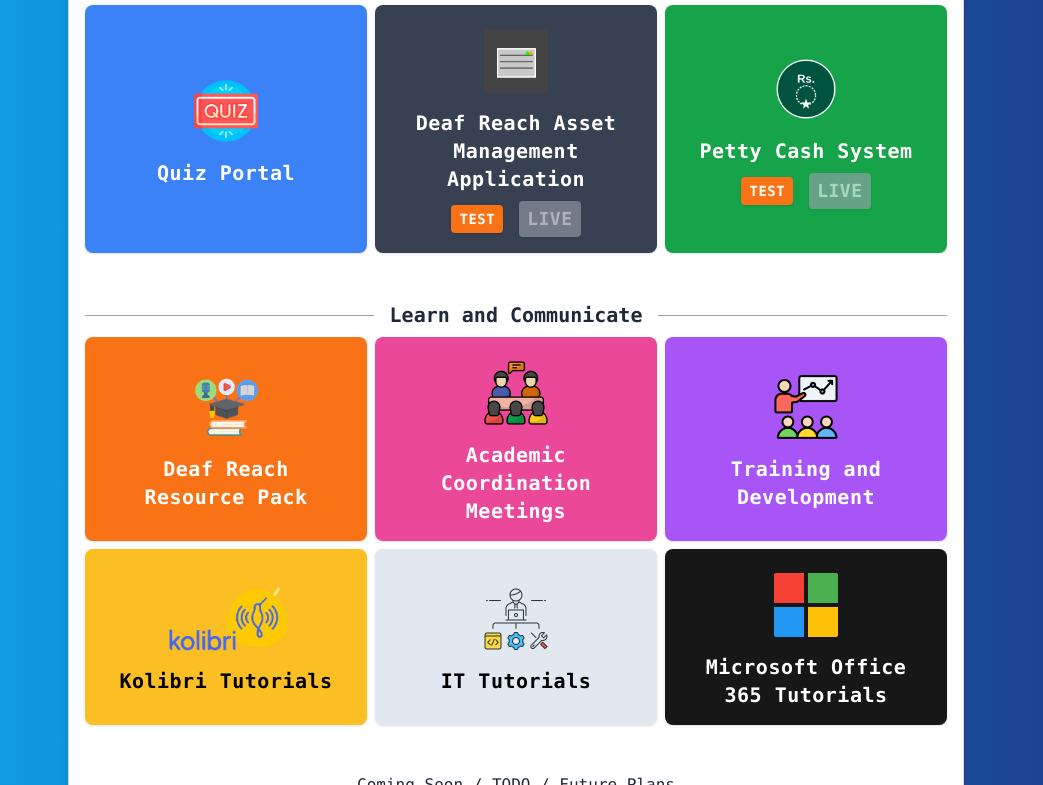
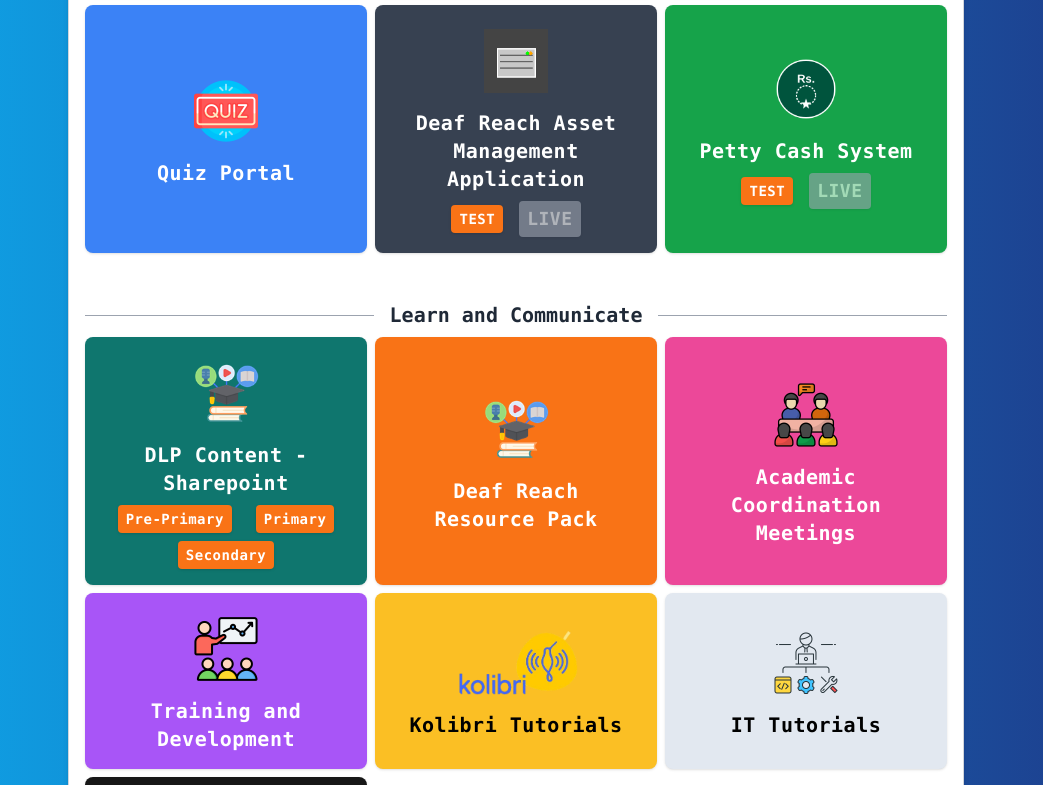
Before and after one commit to FESFPakistan/fesf-it.com, a plain HTML site: page index.html in a window 1280 px wide. Shown: the part 534-1319 px from the top of the page, without its empty margins (124-1167 px from the left). Drawn offline with nearby package versions, Linux system fonts and the light colour scheme.

Commit message:
feat(ui): add dlp content sharepoint card

```diff
--- a/index.html
+++ b/index.html
@@ -29,6 +29,9 @@
       }
       .test-link {
         @apply bg-orange-500 hover:bg-orange-700 mx-2 px-2 py-1 my-auto border-black rounded shadow text-sm align-middle;
+      }
+      .big-text-link {
+        @apply bg-orange-500 hover:bg-orange-700 mx-2 px-2 py-1 my-auto border-black rounded shadow text-xs align-middle;
       }
       .live-link {
         @apply bg-red-500 hover:bg-red-700 mx-2 px-2 py-1 border-black rounded shadow text-lg align-middle;
@@ -130,6 +133,20 @@
     </div>
 
     <div class="section">
+      <div class="portal-link bg-teal-700 hover:bg-teal-800">
+        <img src="assets/platforms/resource-pack-icon.png" alt="Icon" class="img-class">
+        <div>DLP Content - Sharepoint</div>
+        <!-- <div class="text-xs">Deaf Reach Asset <br>Management Application</div> -->
+        <div class="flex flex-wrap w-full mx-auto justify-center gap-2 px-2">
+          <a href="https://fesforg.sharepoint.com/sites/DLP-Content/PrePrimary/Forms/AllItems.aspx" target="_blank" rel="nofollow"
+             class="test-link">Pre-Primary</a>
+             <a href="https://fesforg.sharepoint.com/sites/DLP-Content/Primary/Forms/AllItems.aspx" target="_blank" rel="nofollow"
+             class="test-link">Primary</a>
+             <a href="https://fesforg.sharepoint.com/sites/DLP-Content/Secondary/Forms/AllItems.aspx" target="_blank" rel="nofollow"
+             class="test-link">Secondary</a>
+          <!-- <span class="live-link-disabled">LIVE</span> -->
+        </div>
+      </div>
       <a href="https://fesforg.sharepoint.com/:f:/s/ResourcePack/EsyldAq24AhKh3E8foKyEHUB8foKMkLrZPa7GzKdjL5zqA?e=bq3dQL"
          class="bg-orange-500 portal-link hover:bg-orange-600">
         <img src="assets/platforms/resource-pack-icon.png" alt="Icon" class="img-class">
```
